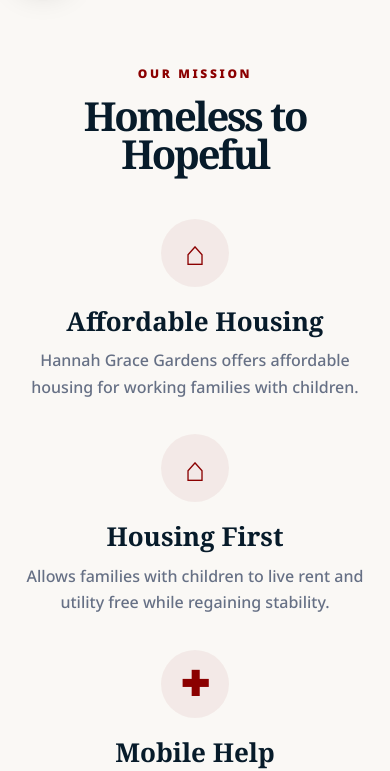
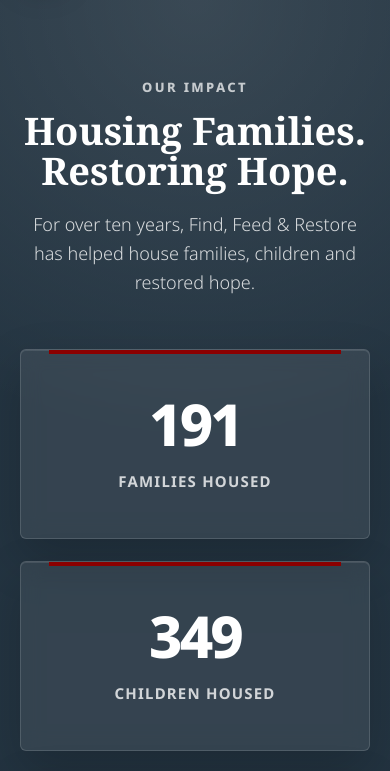
Before and after one commit to find-feed-restore/find-feed-restore, a Next.js app: page / in a window 390 px wide. Shown: the part 850-1621 px from the top of the page. Built offline with nearby package versions, Linux system fonts and the light colour scheme.

Commit message:
Complete priority site audit updates

```diff
--- a/scripts/visual-qa.mjs
+++ b/scripts/visual-qa.mjs
@@ -136,7 +136,6 @@
     };
 
     const heroHeading = heading("Housing For Homeless Families With Children");
-    const missionHeading = heading("Homeless to Hopeful");
     const impactHeading = heading("Housing Families. Restoring Hope.");
     const causesHeading = heading("What We Do");
     const givingHeading = heading("How You Can Give");
@@ -152,13 +151,9 @@
       heroHeading: rect(heroHeading),
       heroHeadingStyle: style(heroHeading),
       heroSubtitle: rect(heading("Our Vision")),
-      heroText: rect(textElement("p", "Find, Feed & Restore exists to bring an end to homelessness for families with children through housing, financial literacy, and mental health counseling.")),
+      heroText: rect(textElement("p", "Find, Feed & Restore is a Central Florida non-profit organization working to end homelessness for families with children through housing, financial literacy, and mental health counseling.")),
       heroDonationButton: rect(textElement("a", "Support Our Mission")),
       heroVideoButton: rect(textElement("a", "Watch Video")),
-      mission: rect(section("Homeless to Hopeful")),
-      missionHeading: rect(missionHeading),
-      missionHeadingStyle: style(missionHeading),
-      firstMissionTitleStyle: style(section("Homeless to Hopeful")?.querySelector("h3")),
       impact: rect(section("Housing Families. Restoring Hope.")),
       impactHeading: rect(impactHeading),
       causes: rect(section("What We Do")),
--- a/src/app/layout.tsx
+++ b/src/app/layout.tsx
@@ -27,7 +27,7 @@
   metadataBase: new URL("https://www.findfeedrestore.com"),
   title: "Find Feed Restore - Home - Find Feed Restore",
   description:
-    "Find, Feed & Restore exists to bring an end to homelessness for families with children through housing, financial literacy, and mental health counseling.",
+    "Find, Feed & Restore is a Central Florida non-profit organization working to end homelessness for families with children through housing, financial literacy, and mental health counseling.",
   alternates: { canonical: "/" },
   openGraph: {
     type: "website",
@@ -36,7 +36,7 @@
     siteName: "Find Feed Restore",
     title: "Find Feed Restore - Home - Find Feed Restore",
     description:
-      "Housing for homeless families with children through housing, financial literacy, and mental health counseling.",
+      "A Central Florida non-profit organization helping homeless families with children through housing, financial literacy, and mental health counseling.",
   },
 };
 
--- a/src/app/live-here-love-here-lake/page.tsx
+++ b/src/app/live-here-love-here-lake/page.tsx
@@ -4,16 +4,16 @@
 import { SiteHeader } from "@/components/site-header";
 
 export const metadata: Metadata = {
-  title: "Live Here Love Here Lake - Find Feed Restore",
-  description: "Local businesses helping families find home through Find, Feed & Restore.",
+  title: "Corporate Partnership - Find Feed Restore",
+  description: "Corporate partnership opportunities for local businesses helping families find home through Find, Feed & Restore.",
   alternates: { canonical: "/live-here-love-here-lake/" },
   openGraph: {
     type: "article",
     locale: "en_US",
     url: "/live-here-love-here-lake/",
     siteName: "Find Feed Restore",
-    title: "Live Here Love Here Lake - Find Feed Restore",
-    description: "Local businesses helping families find home through Find, Feed & Restore.",
+    title: "Corporate Partnership - Find Feed Restore",
+    description: "Corporate partnership opportunities for local businesses helping families find home through Find, Feed & Restore.",
   },
 };
 
--- a/src/app/page.tsx
+++ b/src/app/page.tsx
@@ -3,7 +3,6 @@
   GivingSection,
   HeroSection,
   ImpactSection,
-  MissionSection,
 } from "@/components/home-sections";
 import { SiteFooter } from "@/components/site-footer";
 import { SiteHeader } from "@/components/site-header";
@@ -24,7 +23,6 @@
       <SiteHeader />
       <main id="content">
         <HeroSection />
-        <MissionSection />
         <ImpactSection />
         <CausesSection />
         <GivingSection />
--- a/src/components/home-sections.module.css
+++ b/src/components/home-sections.module.css
@@ -148,24 +148,12 @@
   transform: translate(-50%, -50%);
 }
 
-.mission {
-  padding: 78px 24px;
-  background: var(--color-warm);
-}
-
-.missionInner {
-  max-width: 1280px;
-  margin-inline: auto;
-}
-
-.missionHeading,
 .causesHeading {
   max-width: 780px;
   margin: 0 auto 46px;
   text-align: center;
 }
 
-.missionHeading > span,
 .causesHeading > span {
   display: inline-block;
   margin-bottom: 14px;
@@ -176,7 +164,6 @@
   text-transform: uppercase;
 }
 
-.missionHeading h2,
 .causesHeading h2,
 .givingHeading h2 {
   margin: 0;
@@ -186,64 +173,6 @@
   font-weight: 600;
   line-height: 0.95;
   letter-spacing: -0.055em;
-}
-
-.missionGrid {
-  display: grid;
-  grid-template-columns: repeat(4, 1fr);
-  gap: 34px;
-}
-
-.missionItem {
-  display: block;
-  height: 100%;
-  color: inherit;
-  text-align: center;
-  text-decoration: none;
-  transition: transform 0.25s ease;
-}
-
-.missionItem:hover,
-.missionItem:focus-visible {
-  transform: translateY(-4px);
-}
-
-.missionIcon {
-  display: flex;
-  align-items: center;
-  justify-content: center;
-  width: 68px;
-  height: 68px;
-  margin: 0 auto 20px;
-  border-radius: 50%;
-  background: rgb(139 0 0 / 6%);
-  color: var(--color-red);
-  font-size: 34px;
-  font-weight: 900;
-  transition: color 0.25s ease, background 0.25s ease;
-}
-
-.missionItem:hover .missionIcon,
-.missionItem:focus-visible .missionIcon {
-  background: var(--color-red);
-  color: white;
-}
-
-.missionItem h3 {
-  margin: 0 0 12px;
-  color: var(--color-ink);
-  font-family: Georgia, "Times New Roman", serif;
-  font-size: 26px;
-  font-weight: 600;
-  line-height: 1.1;
-}
-
-.missionItem p {
-  margin: 0;
-  color: var(--color-text-soft);
-  font-size: 16px;
-  font-weight: 500;
-  line-height: 1.65;
 }
 
 .impact {
@@ -597,10 +526,6 @@
 }
 
 @media (max-width: 1100px) {
-  .missionGrid {
-    grid-template-columns: repeat(2, 1fr);
-  }
-
   .givingGrid {
     grid-template-columns: 1fr;
   }
@@ -642,15 +567,6 @@
 }
 
 @media (max-width: 700px) {
-  .mission {
-    padding: 64px 18px;
-  }
-
-  .missionHeading h2 {
-    font-size: 40px;
-  }
-
-  .missionGrid,
   .causesGrid {
     grid-template-columns: 1fr;
   }
@@ -746,8 +662,6 @@
     animation: none;
   }
 
-  .missionItem,
-  .missionIcon,
   .causeCard,
   .causeImage img,
   .givingCard,
--- a/src/components/home-sections.tsx
+++ b/src/components/home-sections.tsx
@@ -2,33 +2,6 @@
 import Link from "next/link";
 import { AnimatedCounter } from "./animated-counter";
 import styles from "./home-sections.module.css";
-
-const missionItems = [
-  {
-    icon: "⌂",
-    title: "Affordable Housing",
-    text: "Hannah Grace Gardens offers affordable housing for working families with children.",
-    href: "/affordable-housing/",
-  },
-  {
-    icon: "⌂",
-    title: "Housing First",
-    text: "Allows families with children to live rent and utility free while regaining stability.",
-    href: "/housing-first/",
-  },
-  {
-    icon: "✚",
-    title: "Mobile Help",
-    text: "Providing health, housing, meals, and medical assistance for families in need.",
-    href: "/care-coach-mobile-unit/",
-  },
-  {
-    icon: "↑",
-    title: "Homelessness Avoidance",
-    text: "Helping families facing hardship regain stability and avoid homelessness.",
-    href: "/homelessness-avoidance/",
-  },
-];
 
 const impactItems = [
   { value: 191, label: "Families Housed" },
@@ -112,8 +85,8 @@
         </h1>
         <h2 className={styles.heroSubtitle}>Our Vision</h2>
         <p className={styles.heroText}>
-          Find, Feed &amp; Restore exists to bring an end to homelessness for families with children through housing,
-          financial literacy, and mental health counseling.
+          Find, Feed &amp; Restore is a Central Florida non-profit organization working to end homelessness for families
+          with children through housing, financial literacy, and mental health counseling.
         </p>
         <div className={styles.heroActions}>
           <a className={`${styles.heroButton} ${styles.primaryButton}`} href="https://findfeedrestore-bloom.kindful.com/">
@@ -129,30 +102,6 @@
             <span className={styles.playIcon} aria-hidden="true" />
             <span>Watch Video</span>
           </a>
-        </div>
-      </div>
-    </section>
-  );
-}
-
-export function MissionSection() {
-  return (
-    <section className={styles.mission} aria-labelledby="mission-title">
-      <div className={styles.missionInner}>
-        <header className={styles.missionHeading}>
-          <span>Our Mission</span>
-          <h2 id="mission-title">Homeless to Hopeful</h2>
-        </header>
-        <div className={styles.missionGrid}>
-          {missionItems.map((item) => (
-            <Link className={styles.missionItem} href={item.href} key={item.title}>
-              <span className={styles.missionIcon} aria-hidden="true">
-                {item.icon}
-              </span>
-              <h3>{item.title}</h3>
-              <p>{item.text}</p>
-            </Link>
-          ))}
         </div>
       </div>
     </section>
--- a/src/components/live-here-sections.tsx
+++ b/src/components/live-here-sections.tsx
@@ -76,7 +76,7 @@
 const benefits = [
   ["Community Visibility", "Mention on yearly social media video with over 15,000 local views."],
   ["Brand Recognition", "Business logo and brand recognition during one of our annual events."],
-  ["Local Support", "Live Here, Love Here, Lake support window cling for your business."],
+  ["Local Support", "Corporate Partnership support window cling for your business."],
 ];
 
 export function LiveHereHero() {
--- a/src/components/site-header.tsx
+++ b/src/components/site-header.tsx
@@ -28,7 +28,7 @@
     href: "#",
     children: [
       { label: "Volunteer", href: "/volunteer/" },
-      { label: "Live Here Love Here Lake", href: "/live-here-love-here-lake/" },
+      { label: "Corporate Partnership", href: "/live-here-love-here-lake/" },
       { label: "Partners & Sponsors", href: "/sponsors/" },
       { label: "Donate A Trailer", href: "/we-need-trailers/" },
       { label: "Donate", href: "https://findfeedrestore-bloom.kindful.com/" },
```
